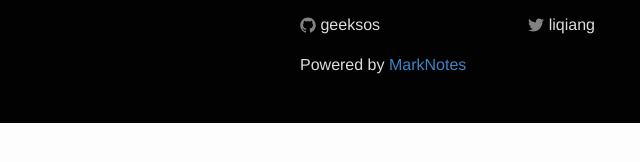
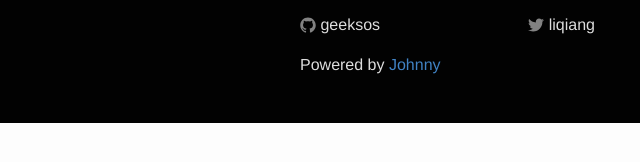
Before and after one commit to geeksos/geeksos.github.io, a plain HTML site: page category_Notes.html in a window 1280 px wide. Shown: the part 316-478 px from the top of the page, 0-640 px from the left. Drawn offline with Linux system fonts and the light colour scheme.

Commit message:
Update category_Notes.html

```diff
--- a/category_Notes.html
+++ b/category_Notes.html
@@ -65,7 +65,7 @@
             <div class="footer-col footer-col-3">
 
 
-                Powered by <a href="https://itunes.apple.com/app/marknotes/id1059403637?mt=12">MarkNotes</a>
+                Powered by <a href="https://geeksos.github.io">Johnny</a>
 
             </div>
         </div>
```
